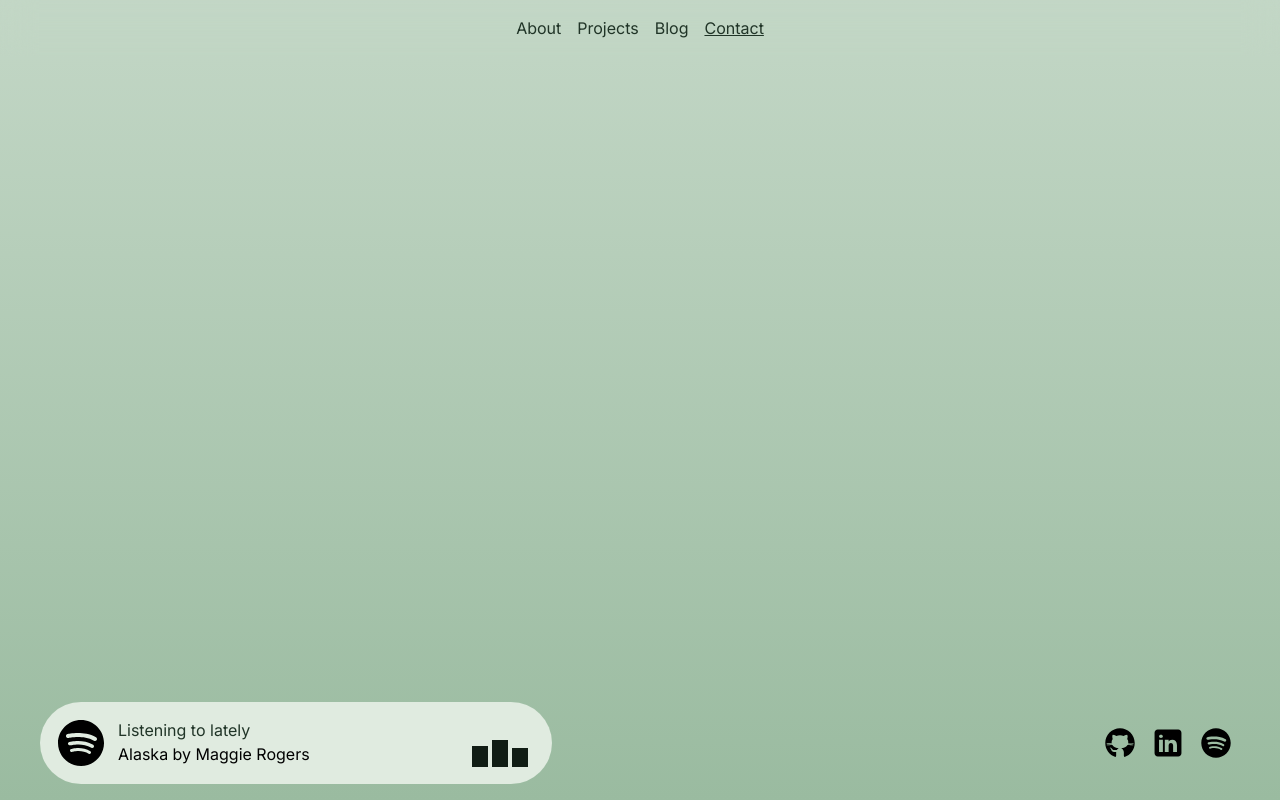
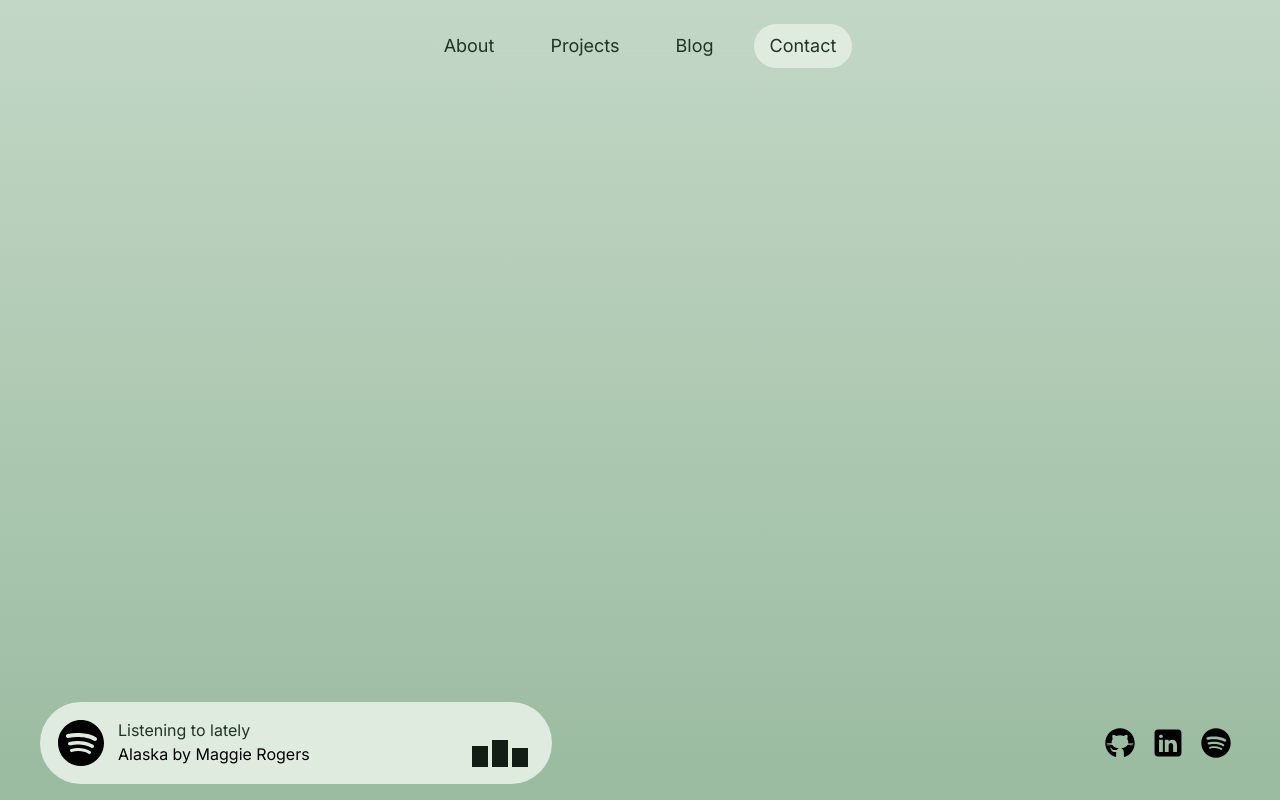
Before and after one commit to BenBrochtrup/portfolio, a Next.js app: page /contact in a window 1280 px wide. Built offline with nearby package versions, Linux system fonts and the light colour scheme.

Commit message:
Fixed background

```diff
--- a/app/Header.tsx
+++ b/app/Header.tsx
@@ -1,17 +1,43 @@
 'use client'
+import { useEffect, useState } from 'react'
 import HeaderLink from '@/components/HeaderLink'
-import { usePathname } from 'next/navigation'
 
 export default function Header() {
+  const useScrollPosition = () => {
+    const [scrollPosition, setScrollPosition] = useState(0)
+
+    useEffect(() => {
+      const updatePosition = () => {
+        setScrollPosition(window.pageYOffset)
+      }
+
+      window.addEventListener('scroll', updatePosition)
+
+      updatePosition()
+
+      return () => window.removeEventListener('scroll', updatePosition)
+    }, [])
+
+    return scrollPosition
+  }
+
+  const scrollPosition = useScrollPosition()
+
   return (
-    <header className="sticky top-0 bg-opacity-50 backdrop-filter backdrop-blur-lg text-skin-base z-10">
-      <div className="flex p-2 sticky top-0">
-        <div className="flex-grow flex justify-center">
-          <div className="flex h-full justify-center w-min rounded-full backdrop-blur-sm">
-            <HeaderLink displayText="About" path="/about" first></HeaderLink>
+    <header className="sticky top-0 text-skin-base z-20">
+      <div className="flex p-4 sticky top-0">
+        <div className="flex-grow flex justify-center items-center">
+          <div
+            className={
+              scrollPosition === 0
+                ? 'flex h-full w-min rounded-full bg-opacity-50 backdrop-filter backdrop-blur-md gap-6 my-2 px-2 items-center bg-transparent'
+                : 'flex h-full w-min rounded-full bg-opacity-50 backdrop-filter backdrop-blur-md gap-6 my-2 px-2 items-center bg-bay-leaf-50'
+            }
+          >
+            <HeaderLink displayText="About" path="/about"></HeaderLink>
             <HeaderLink displayText="Projects" path="/projects"></HeaderLink>
             <HeaderLink displayText="Blog" path="/blog"></HeaderLink>
-            <HeaderLink displayText="Contact" path="/contact" last></HeaderLink>
+            <HeaderLink displayText="Contact" path="/contact"></HeaderLink>
           </div>
         </div>
       </div>
--- a/components/HeaderLink.tsx
+++ b/components/HeaderLink.tsx
@@ -7,27 +7,22 @@ import { FC } from 'react'
 interface HeaderLinkProps {
   displayText: string
   path: string
-  first?: boolean | false
-  last?: boolean | false
 }
 
-const HeaderLink: FC<HeaderLinkProps> = ({
-  displayText,
-  path,
-  first,
-  last,
-}) => {
+const HeaderLink: FC<HeaderLinkProps> = ({ displayText, path }) => {
   const pathname = usePathname()
   const url = new URL(path, process.env.BASE_URL)
 
   return (
     <Link href={path}>
-      <div className="w-min text-skin-inverted hover:bg-skin-button-accent-hover p-2 inline-block align-middle items-center rounded-lg">
-        <div
-          className={`${
-            pathname === url.pathname ? 'underline' : 'no-underline'
-          }`}
-        >
+      <div
+        className={`${
+          pathname === url.pathname
+            ? 'bg-skin-button-accent-hover rounded-full py-2 px-4'
+            : 'bg-transparent py-2 px-4'
+        }`}
+      >
+        <div className="w-min text-lg text-skin-inverted inline-block align-middle items-center">
           {displayText}
         </div>
       </div>
--- a/tailwind.config.ts
+++ b/tailwind.config.ts
@@ -50,6 +50,10 @@ const config: Config = {
           '0%': { transform: 'translateY(0%)', opacity: '1' },
           '100%': { transform: 'translateY(50%)', opacity: '0'},
         },
+        fadeIn: {
+          '0%': { opacity: '0' },
+          '100%': { opacity: '1'},
+        },
         equalize: {
           '0%': { height: '20%' },
           '20%': { height: '32%' },
@@ -72,6 +76,7 @@ const config: Config = {
       animation: {
         fadeUp: 'fadeUp 0.5s',
         fadeDown: 'fadeDown 0.5s forwards',
+        fadeIn: 'fadeIn 0.5s forwards',
         equalize: 'equalize 1.0s linear infinite',
         slideIn: 'slideIn 750ms ease var(--delay, 0) forwards'
       },
```
Also changed, not shown: components/SpotifyRecent.tsx (+5 -10 lines).
